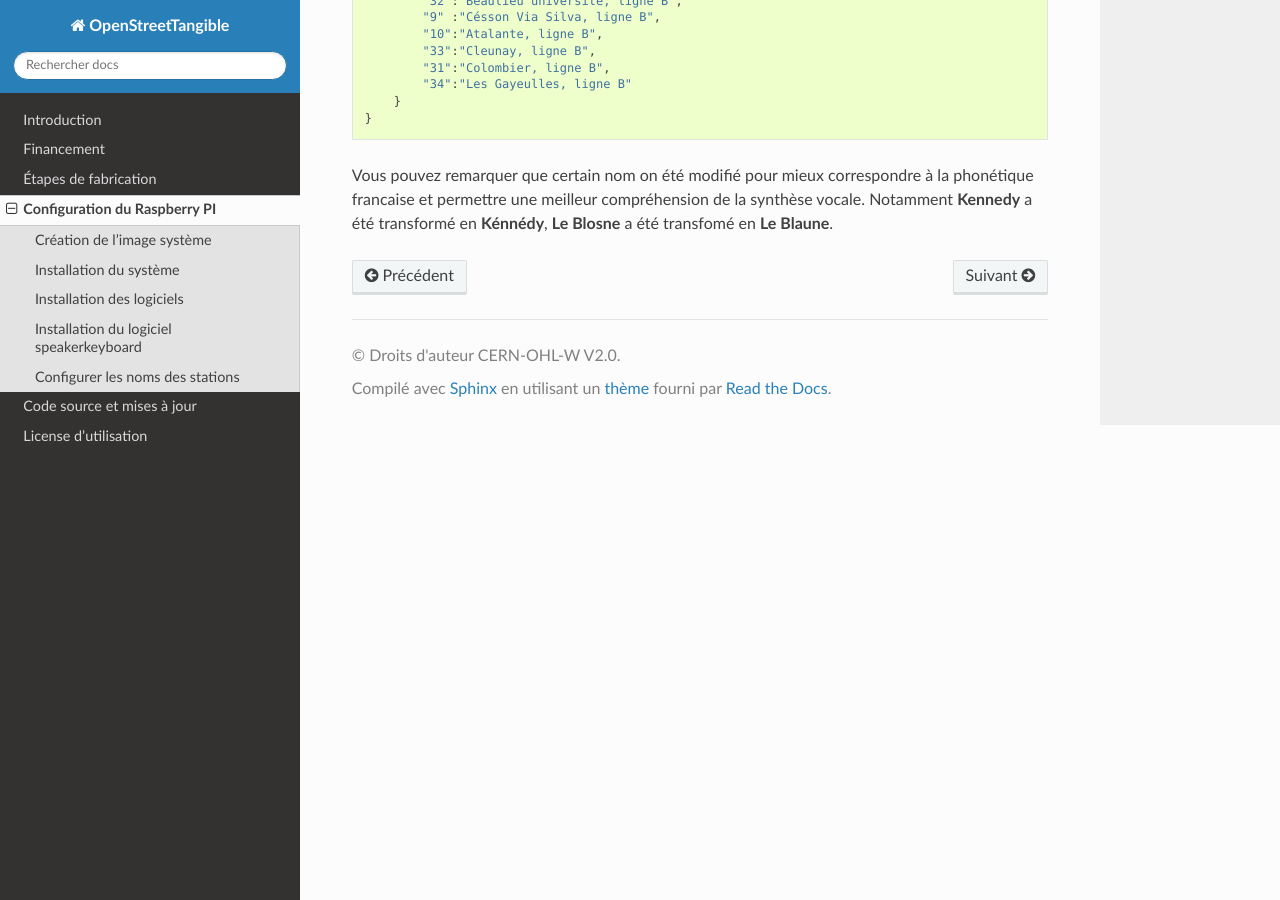
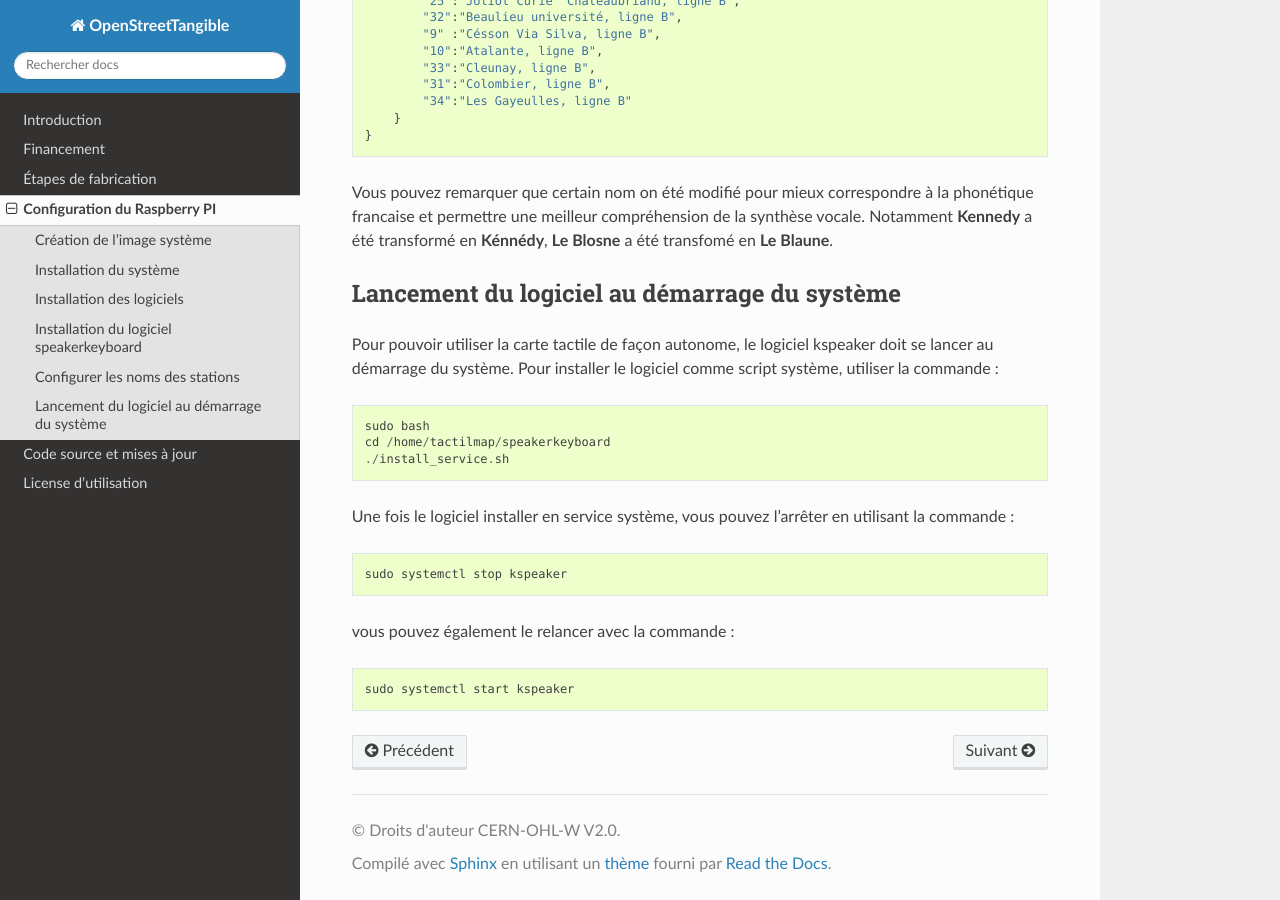
Before and after one commit to braillerap/OpenStreetTangible, a Sphinx documentation site: the page built from docs/rpi_config.md, in a window 1280 px wide and 900 px high, scrolled down 3539 px. Built offline with Sphinx 7.4.7 and the Read the Docs theme 3.1.0, drawn with Linux system fonts in a browser that asks for light colours; some of the changed text lies outside the part shown.

Commit message:
system service

````diff
--- a/docs/rpi_config.md
+++ b/docs/rpi_config.md
@@ -87,6 +87,7 @@ Le logiciel est utilisable uniquement en mode **root** dans la mesure ou nous ut
 Pour lancer le logiciel
 ```
 sudo bash
+cd /home/tactilmap/speakerkeyboard
 source ./venv/bin/activate
 python kspeaker.py
 ```
@@ -148,3 +149,24 @@ Le fichier **configuration.json** pour la carte tactile du métro de Rennes est
 }
 ```
 Vous pouvez remarquer que certain nom on été modifié pour mieux correspondre à la phonétique francaise et permettre une meilleur compréhension de la synthèse vocale. Notamment **Kennedy** a été transformé en **Kénnédy**, **Le Blosne** a été transfomé en **Le Blaune**.
+
+### Lancement du logiciel au démarrage du système
+
+Pour pouvoir utiliser la carte tactile de façon autonome, le logiciel kspeaker doit se lancer au démarrage du système. Pour installer le logiciel comme script système, utiliser la commande :
+
+
+```
+sudo bash
+cd /home/tactilmap/speakerkeyboard
+./install_service.sh
+```
+
+Une fois le logiciel installer en service système, vous pouvez l'arrêter en utilisant la commande :
+```
+sudo systemctl stop kspeaker
+```
+
+vous pouvez également le relancer avec la commande :
+```
+sudo systemctl start kspeaker
+```
````
